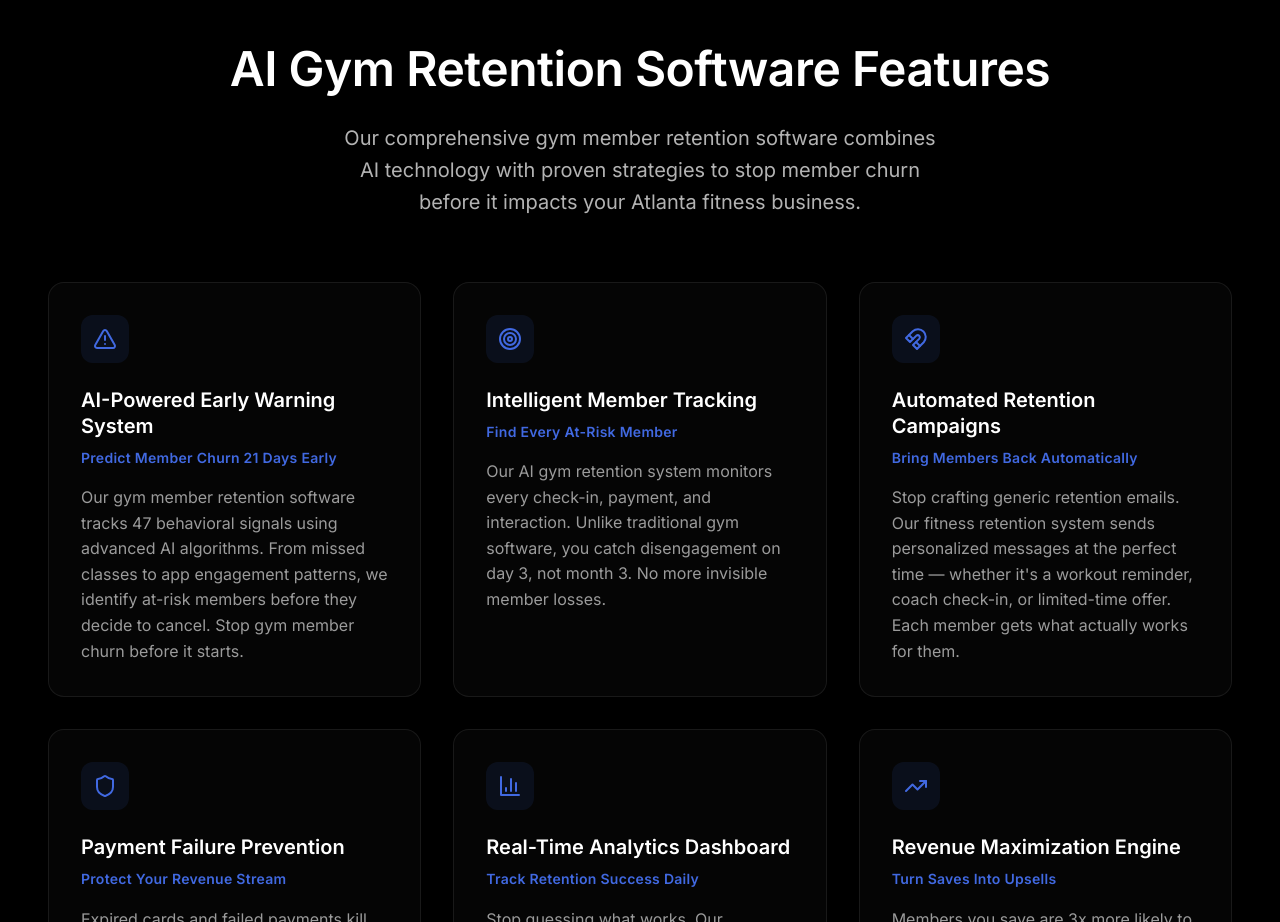
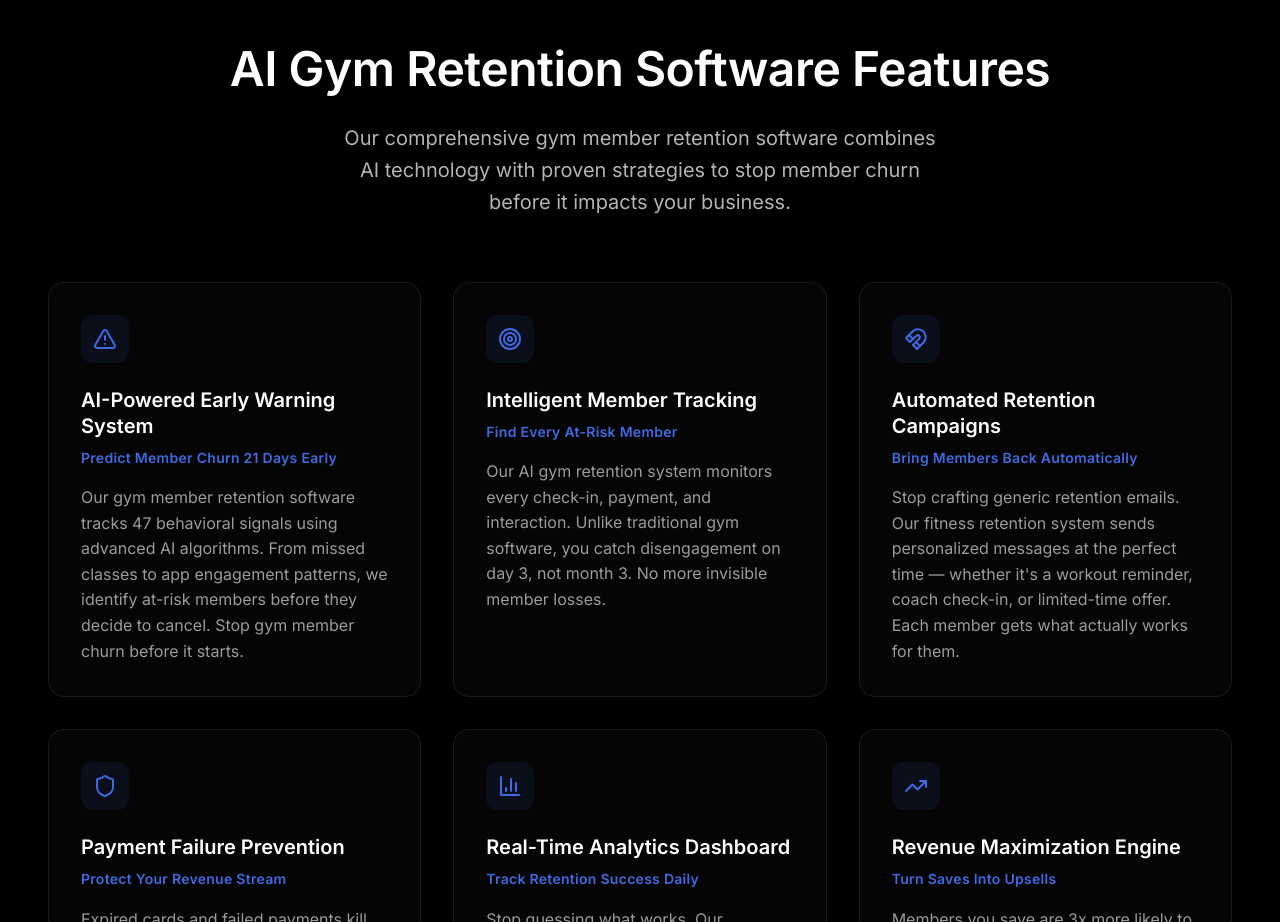
Before and after one commit to peakag/PAG, a Next.js app: page / in a window 1280 px wide. Shown: the part 860-1782 px from the top of the page. Built offline with nearby package versions, Linux system fonts and the light colour scheme; no server answers.

Commit message:
Remove 'Atlanta' from features text and generalize for all gyms

```diff
--- a/components/Features.tsx
+++ b/components/Features.tsx
@@ -131,7 +131,7 @@ export default function Features() {
               lineHeight: '1.6'
             }}
           >
-            Our comprehensive gym member retention software combines AI technology with proven strategies to stop member churn before it impacts your Atlanta fitness business.
+            Our comprehensive gym member retention software combines AI technology with proven strategies to stop member churn before it impacts your business.
           </motion.p>
         </div>
 
```
